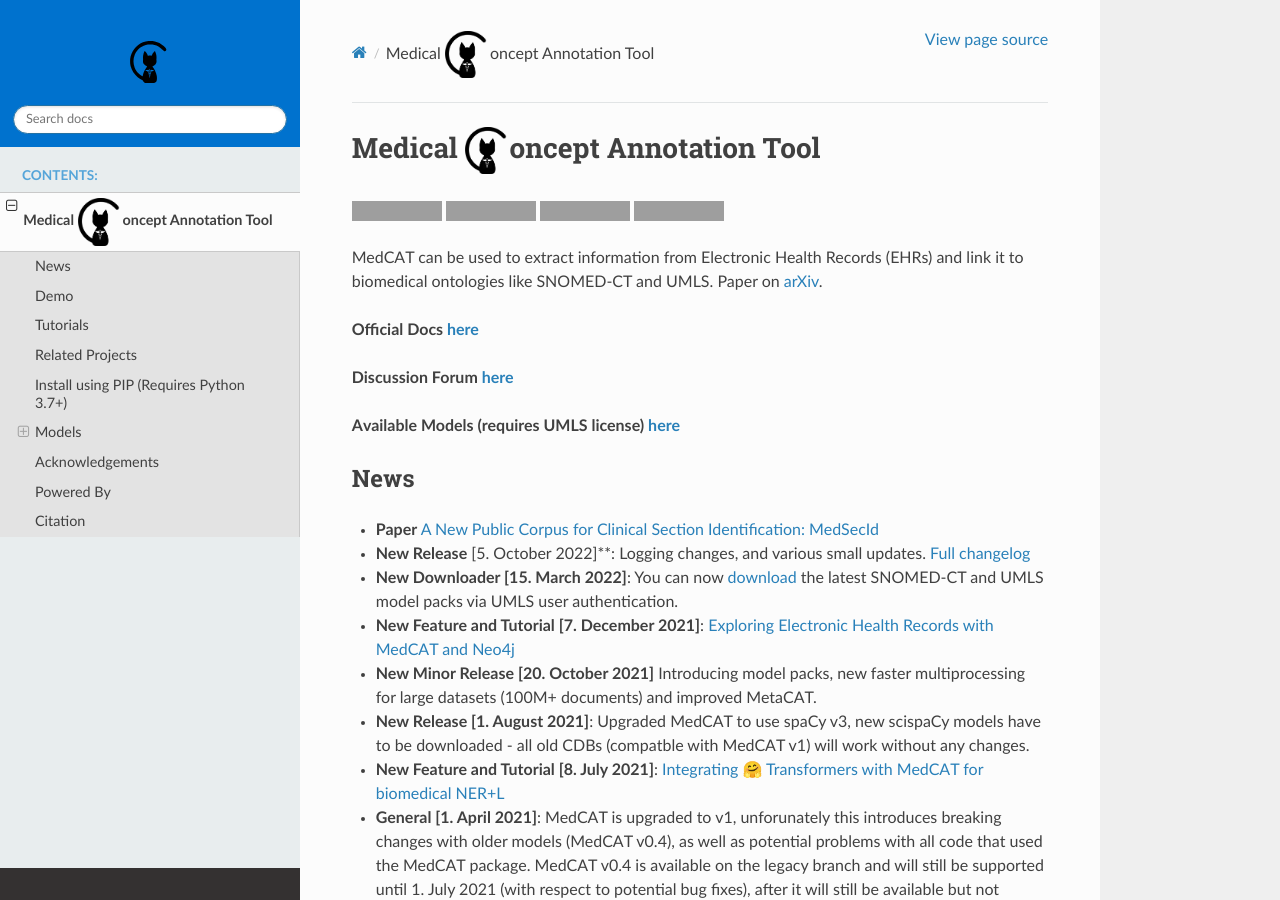
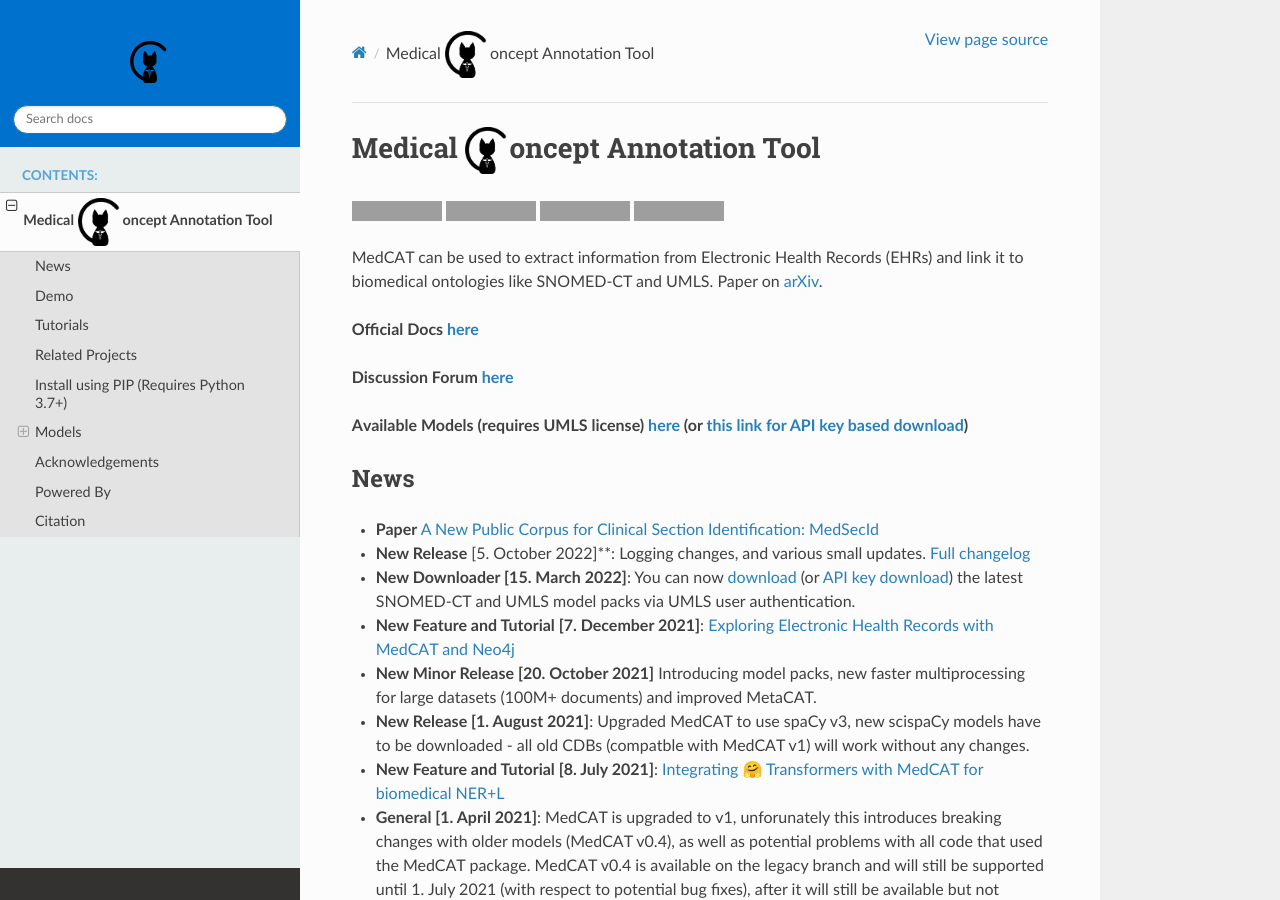
Before and after one commit to CogStack/MedCAT, a Sphinx documentation site: the page built from docs/main.md, in a window 1280 px wide and 900 px high. Built offline with Sphinx 7.4.7 and the Read the Docs theme 3.1.0, drawn with Linux system fonts in a browser that asks for light colours; some of the changed text lies outside the part shown; grey boxes are pictures that could not be loaded.

Commit message:
CU-869998jcj: Add API download links to docs

```diff
--- a/docs/main.md
+++ b/docs/main.md
@@ -11,12 +11,12 @@ MedCAT can be used to extract information from Electronic Health Records (EHRs)
 
 **Discussion Forum [here](https://discourse.cogstack.org/)**
 
-**Available Models (requires UMLS license) [here](https://uts.nlm.nih.gov/uts/login?service=https://medcat.sites.er.kcl.ac.uk/auth-callback)**
+**Available Models (requires UMLS license) [here](https://uts.nlm.nih.gov/uts/login?service=https://medcat.sites.er.kcl.ac.uk/auth-callback) (or [this link for API key based download](https://medcat.sites.er.kcl.ac.uk/auth-callback-api))**
 
 ## News
 - **Paper** [A New Public Corpus for Clinical Section Identification: MedSecId](https://aclanthology.org/2022.coling-1.326.pdf)
 - **New Release** \[5. October 2022\]**: Logging changes, and various small updates. [Full changelog](https://github.com/CogStack/MedCAT/compare/v1.3.0...v1.4.0)
-- **New Downloader \[15. March 2022\]**: You can now [download](https://uts.nlm.nih.gov/uts/login?service=https://medcat.sites.er.kcl.ac.uk/auth-callback) the latest SNOMED-CT and UMLS model packs via UMLS user authentication.
+- **New Downloader \[15. March 2022\]**: You can now [download](https://uts.nlm.nih.gov/uts/login?service=https://medcat.sites.er.kcl.ac.uk/auth-callback) (or [API key download](https://medcat.sites.er.kcl.ac.uk/auth-callback-api)) the latest SNOMED-CT and UMLS model packs via UMLS user authentication.
 - **New Feature and Tutorial \[7. December 2021\]**: [Exploring Electronic Health Records with MedCAT and Neo4j](https://towardsdatascience.com/exploring-electronic-health-records-with-medcat-and-neo4j-f376c03d8eef)
 - **New Minor Release \[20. October 2021\]** Introducing model packs, new faster multiprocessing for large datasets (100M+ documents) and improved MetaCAT.
 - **New Release \[1. August 2021\]**: Upgraded MedCAT to use spaCy v3, new scispaCy models have to be downloaded - all old CDBs (compatble with MedCAT v1) will work without any changes.
@@ -116,7 +116,7 @@ python medcat/utils/model_creator.py tests/model_creator/config_example.yml
 
 ## Models
 ### SNOMED-CT and UMLS
-If you have access to UMLS or SNOMED-CT, you can download the pre-built CDB and Vocab for those databases by signing in and filling out [the online form](https://uts.nlm.nih.gov/uts/login?service=https://medcat.sites.er.kcl.ac.uk/auth-callback). This link first requires you to authenticate your ontology access via the NIH portal.
+If you have access to UMLS or SNOMED-CT, you can download the pre-built CDB and Vocab for those databases by signing in and filling out [the online form](https://uts.nlm.nih.gov/uts/login?service=https://medcat.sites.er.kcl.ac.uk/auth-callback) (or [this link for API key based download](https://medcat.sites.er.kcl.ac.uk/auth-callback-api)). This link first requires you to authenticate your ontology access via the NIH portal.
 
 ### MedMentions
 A basic trained model is made public. It contains ~ 35K concepts available in `MedMentions`. This was compiled from MedMentions and does not have any data from [NLM](https://www.nlm.nih.gov/research/umls/) as that data is not publicaly available.
```
